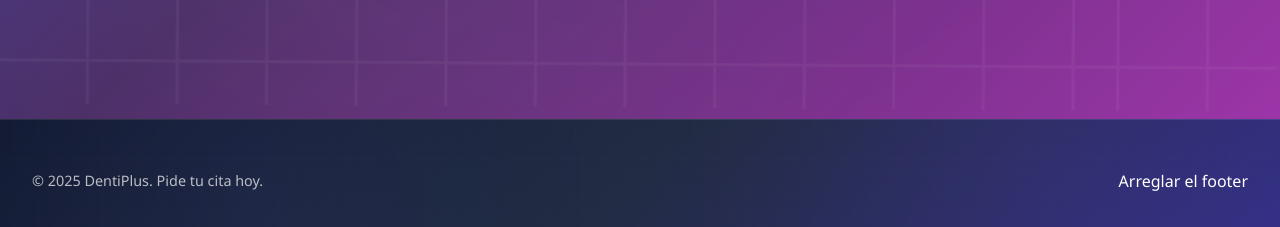
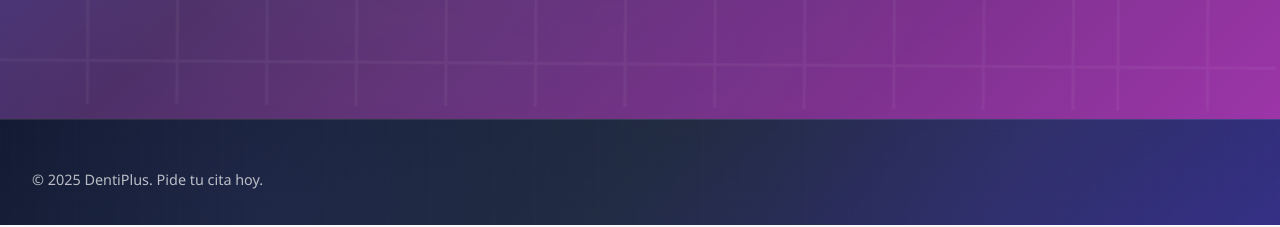
Before and after one commit to AnVaEldlich/MT_ODONTOLOGIA, a Django app: page / in a window 1280 px wide. Shown: the part 4633-4860 px from the top of the page. Run offline with Django 5.2, Linux system fonts and the light colour scheme.

```diff
--- a/core/templates/core/base.html
+++ b/core/templates/core/base.html
@@ -7,7 +7,7 @@
     <title>{% block title %}DentiPlus{% endblock %}</title>
 
 
-    <link rel="stylesheet" href="{% static 'core/css/base.css' %}">
+
 
     {% block extra_css %}
 
--- a/core/templates/core/index.html
+++ b/core/templates/core/index.html
@@ -182,9 +182,6 @@
                     <p>&copy; 2025 DentiPlus. Pide tu cita hoy.</p>
                 </div>
 
-                <div class="footer-right">
-                    <p> Arreglar el footer</p>
-                </div>
             </div>
         </div>
     </footer>
```
